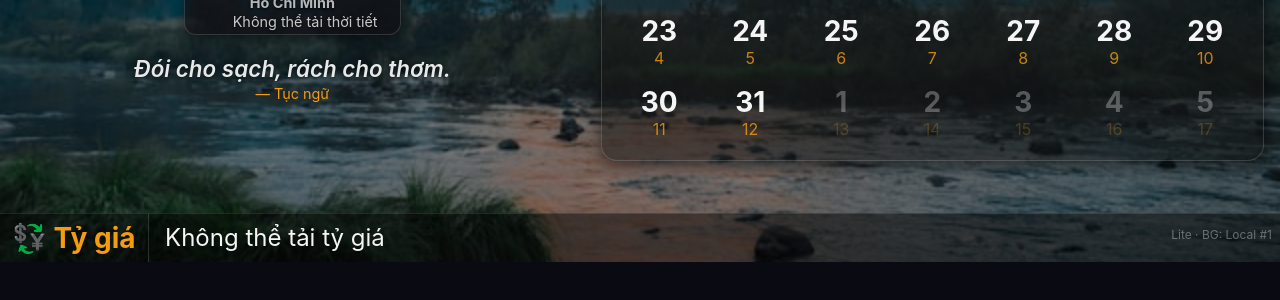
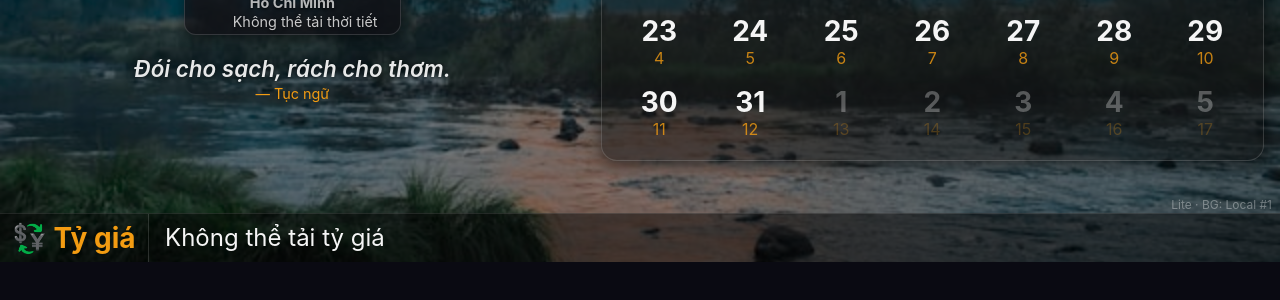
Before and after one commit to anlvdt/legacy-dashboard, a website: page public/app-lite.html in a window 1280 px wide. Shown: the part 498-798 px from the top of the page. Drawn offline with Linux system fonts and the light colour scheme; no server answers.

Commit message:
fix(lite): badge bottom 60→90px

```diff
--- a/public/app-lite.html
+++ b/public/app-lite.html
@@ -615,7 +615,7 @@
 
         .lite-badge {
             position: fixed;
-            bottom: 60px;
+            bottom: 90px;
             right: 1vmin;
             font-size: 1.5vmin;
             color: rgba(255, 255, 255, 0.35);
```
